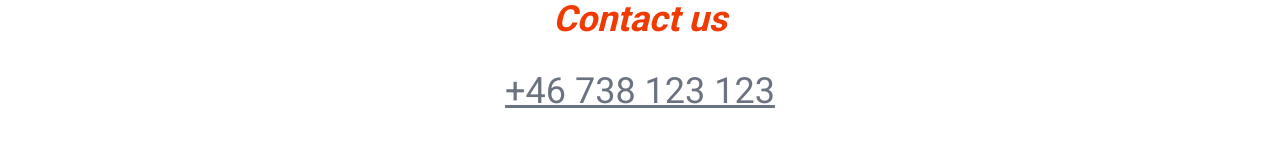
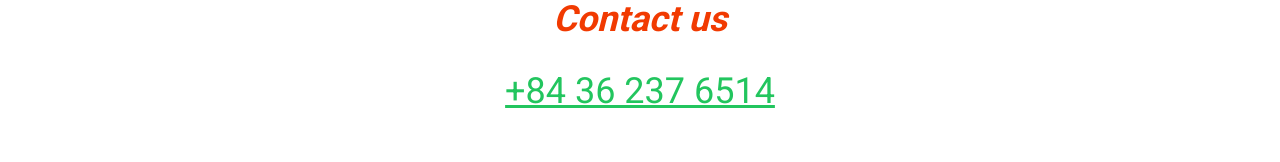
Before and after one commit to 404Err0rK1/Food-Tp, a Next.js app: page / in a window 1280 px wide. Shown: the part 1025-1187 px from the top of the page. Built offline with nearby package versions, Linux system fonts and the light colour scheme; no server answers; the database is empty.

Commit message:
update 30/11

```diff
--- a/src/app/page.js
+++ b/src/app/page.js
@@ -27,8 +27,8 @@ export default function Home() {
           mainHeader={'Contact us'}
         />
         <div className="mt-8">
-          <a className="text-4xl underline text-gray-500" href="tel:+46738123123">
-            +46 738 123 123
+          <a className="text-4xl underline text-green-500" href="tel:+46738123123">
+            +84 36 237 6514
           </a>
         </div>
       </section>
```
